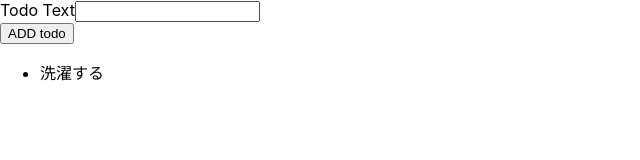
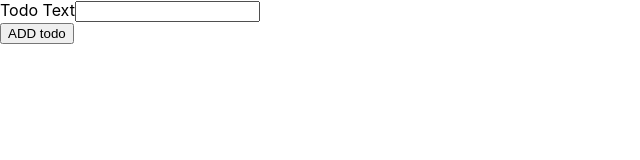
Before and after one commit to keketon/todo-ts, a React (Create React App) app: page / in a window 1280 px wide. Shown: the top 160 px of the page, without its empty margins (0-640 px from the left). Built offline with nearby package versions, Linux system fonts and the light colour scheme.

Commit message:
[add] フォームの入力をTODOに反映させる

```diff
--- a/src/App.tsx
+++ b/src/App.tsx
@@ -1,14 +1,26 @@
-import React from 'react';
+import React, { useState } from 'react';
 import Todo from './components/Todo';
 import AddTodo from './components/AddTodo';
+import { ToDo } from './todo.model';
 
 // FCはFunction Componentらしい。
 const App: React.FC = () => {
-  const todo = [{id: "1", text: "洗濯する"}]
+
+  // この宣言法は...？
+  const [todos, setTodos] = useState<ToDo[]>([]);
+
+  const todoAdd = (text: string) => {
+    setTodos(prevTodos => [
+      ...prevTodos,
+      { id: Math.random().toString(), text: text }
+      // {id: "0.8759291112629384", text: "宿題をする"}のようなデータをもつテキストが生成される。
+    ]);
+  };
+
   return (
     <div className="App">
-      <AddTodo />
-      <Todo items={todo}/>
+      <AddTodo todoAdded={todoAdd} />
+      <Todo items={todos} />
     </div>
   );
 }
--- a/src/components/AddTodo.tsx
+++ b/src/components/AddTodo.tsx
@@ -1,6 +1,11 @@
-import React, {useRef} from "react";
+import React, { useRef } from "react";
 
-const AddTodo: React.FC = () => {
+// 型付けと継承 -> 型付けというより型の定義。継承はどこから継承？
+type AddTodoProps = {
+  todoAdded: (todoText: string) => void;
+}
+
+const AddTodo: React.FC<AddTodoProps> = props => {
 
   // nullで初期化？
   const textInputRef = useRef<HTMLInputElement>(null);
@@ -13,7 +18,8 @@ const AddTodo: React.FC = () => {
     // textInputRefがformに入力された情報
     // currentは今？current以外にもある?IDEのsuggenstionにはcurrentしかない
     const enteredText = textInputRef.current!.value;
-        console.log(enteredText)
+    // todoAddedの実装自体はApp.tsxにある
+    props.todoAdded(enteredText);
   };
 
   return (
--- /dev/null
+++ b/src/todo.model.ts
@@ -0,0 +1,5 @@
+// 可読性を上げるため型を宣言しただけのモデル。必須ではない
+export interface ToDo {
+  id: string;
+  text: string;
+}
```
Also changed, not shown: src/components/Todo.tsx (+6 -6 lines). Lines whose indentation alone changed are shown as unchanged.
